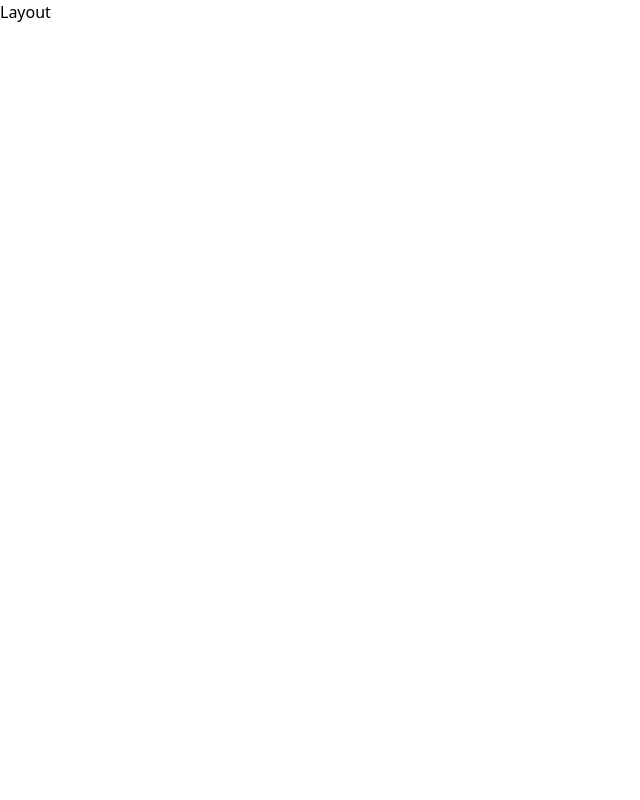
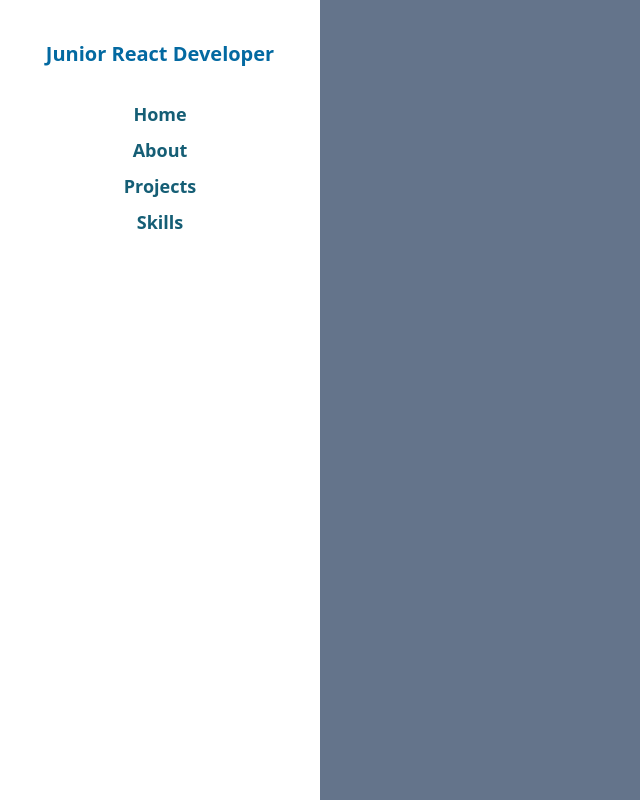
Before and after one commit to facundh/portafolio-feh, a React (Vite) app: page /home in a window 1280 px wide. Shown: the whole page, without its empty margins (0-640 px from the left). Built offline with nearby package versions, Linux system fonts and the light colour scheme.

Commit message:
rutas finalizadas

```diff
--- a/src/App.jsx
+++ b/src/App.jsx
@@ -12,12 +12,12 @@ function App() {
     <BrowserRouter>
 
       <Routes>
-        <Route path='/home'element={<Layout />} />
+        <Route path='/home'element={<Layout />} >
         <Route index  element={<Home />}/>
-        <Route   element={<Home />}/>
-        <Route   element={<About />}/>
-        <Route   element={<Skills />}/>
-        <Route   element={<Projects />}/>
+        <Route path='about'  element={<About />}/>
+        <Route path='skills'  element={<Skills />}/>
+        <Route path='projects'  element={<Projects />}/>
+        </Route>
       </Routes>
 
     </BrowserRouter>
--- a/src/Layout/Layout.jsx
+++ b/src/Layout/Layout.jsx
@@ -1,9 +1,45 @@
-import React from 'react'
+import React from "react";
+import { Outlet, Link } from "react-router-dom";
 
 const Layout = () => {
   return (
-    <div>Layout</div>
-  )
-}
+    <div className="md:flex md:min-h-screen">
+      <div className="md:w-1/4 bg-steal-700 px-3 py-10 text-center font-bold text-xl text-sky-700">
+        <h3>Junior React Developer</h3>
+      <nav className="mt-8">
+        <Link
+          to="/home"
+          className="block text-cyan-800 mt-2 hover:text-black text-lg text-center cursor-pointer"
+        >
+          Home
+        </Link>
+        <Link
+          to="/home/about"
+          className="block text-cyan-800 mt-2 hover:text-black text-lg text-center cursor-pointer"
+        >
+          About
+        </Link>
+        <Link
+          to="/home/projects"
+          className="block text-cyan-800 mt-2 hover:text-black text-lg text-center cursor-pointer"
+        >
+          Projects
+        </Link>
+        <Link
+          to="/home/skills"
+          className="block text-cyan-800 mt-2 hover:text-black text-lg text-center cursor-pointer"
+        >
+          Skills
+        </Link>
+      </nav>
+      </div>
 
-export default Layout
+
+      <div className="md:w-3/4">
+        <Outlet />
+      </div>
+    </div>
+  );
+};
+
+export default Layout;
--- a/src/Pages/Home.jsx
+++ b/src/Pages/Home.jsx
@@ -2,7 +2,7 @@ import React from 'react'
 
 const Home = () => {
   return (
-    <div className=' bg-slate-500 h-full'> Desde Home</div>
+    <div className=' bg-slate-500 h-full'></div>
   )
 }
 
```
